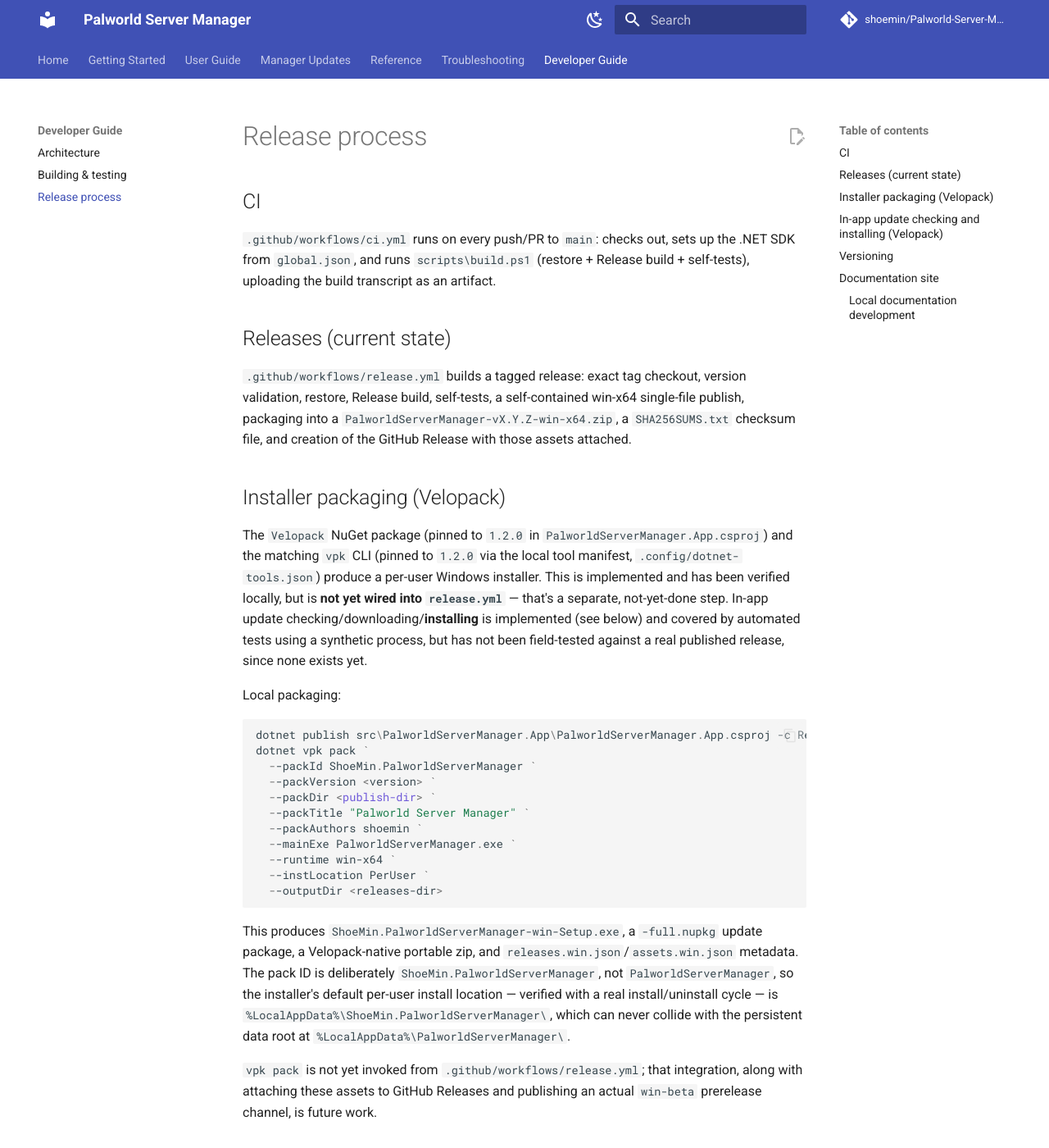
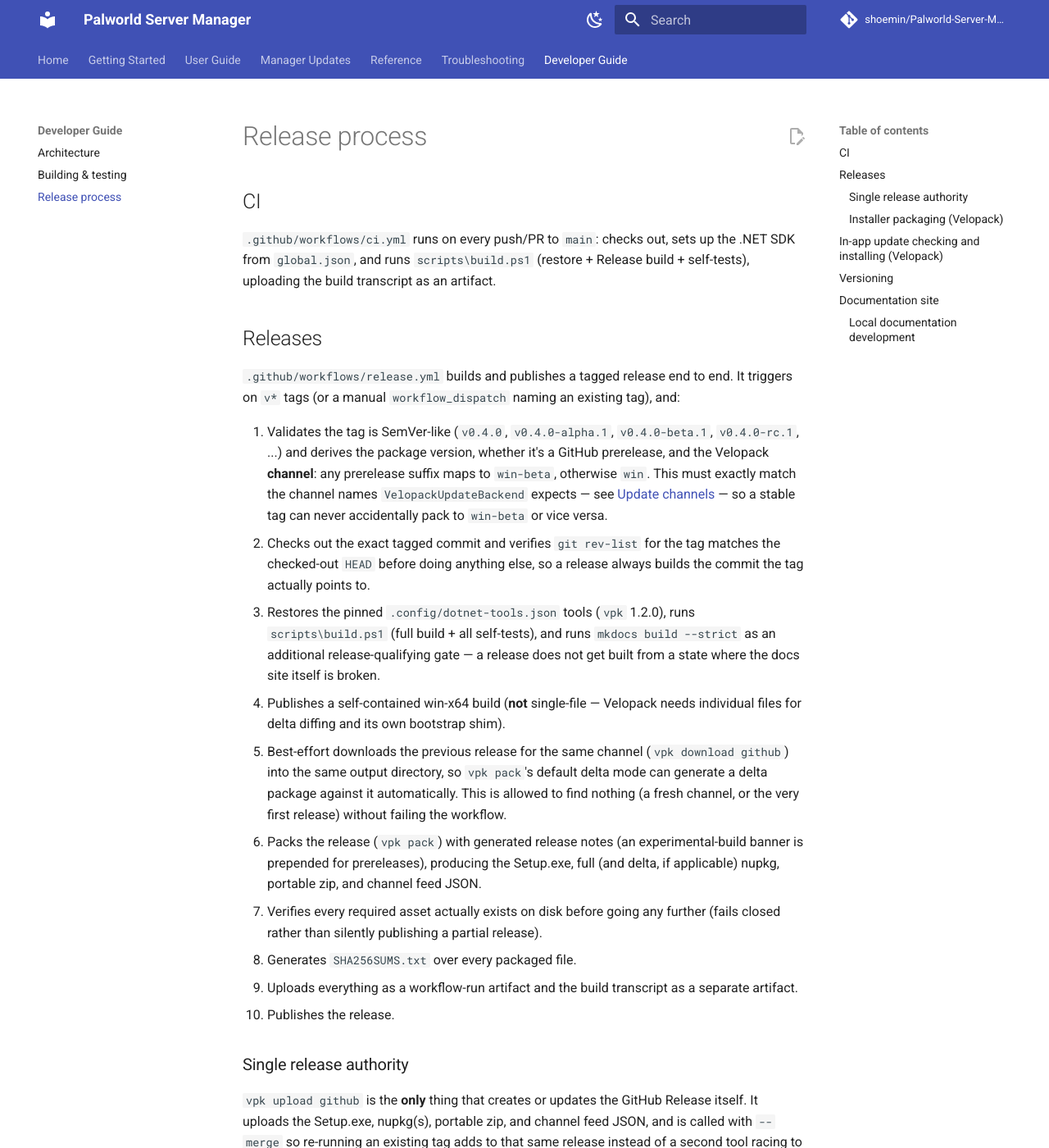
Before and after one commit to shoemin/Palworld-Server-Manager, an MkDocs documentation site: the page built from docs/developer/release-process.md, in a window 1280 px wide and 1400 px high. Shown: the whole window at 82% size. Built offline with MkDocs 1.6.1 and Material for MkDocs 9.7.7, drawn with Linux system fonts in a browser that asks for light colours; comment, search, counter and statistics services are not loaded; some of the changed text lies outside the part shown.

Commit message:
Document the real 4F release pipeline
Updates docs to describe the now-implemented release pipeline rather
than the "future work" language from the 4C/4D/4E docs passes.

- getting-started/installation.md: Setup.exe section now says the
  pipeline itself is implemented/verified, not the installer alone;
  points to the Releases page for current publish state.
- manager-updates/index.md: same distinction (pipeline ready vs.
  actually published).
- manager-updates/update-channels.md: documents the stable/prerelease
  tag-to-channel mapping the release workflow now enforces, and the
  new "fresh install defaults from the installed package" behavior
  from the channel-preference fix.
- manager-updates/checking-for-updates.md: corrects a stale line that
  called the runtime handoff "currently unused" - it's used by Install
  and Restart since 4E.
- developer/release-process.md: full rewrite of the Releases and
  Installer packaging sections describing the actual pipeline steps,
  the single-release-authority decision (vpk upload github, not a
  competing gh release create), channel-suffixed asset naming
  (confirmed against a real local run), and the InstalledChannel
  initial-preference behavior.
- README.md: release-pipeline description and asset list updated to
  mention Setup.exe/Velopack packaging and channel-correct publishing
  instead of only the old plain zip, with a link out to the full
  developer docs.

No page claims a release has actually been published - every changed
page is explicit that only the pipeline itself is implemented and
locally verified.

Verified: mkdocs build --strict passes with no warnings/errors.

Co-Authored-By: Claude Sonnet 5 <noreply@anthropic.com>

````diff
--- a/docs/developer/release-process.md
+++ b/docs/developer/release-process.md
@@ -4,39 +4,59 @@
 
 `.github/workflows/ci.yml` runs on every push/PR to `main`: checks out, sets up the .NET SDK from `global.json`, and runs `scripts\build.ps1` (restore + Release build + self-tests), uploading the build transcript as an artifact.
 
-## Releases (current state)
+## Releases
 
-`.github/workflows/release.yml` builds a tagged release: exact tag checkout, version validation, restore, Release build, self-tests, a self-contained win-x64 single-file publish, packaging into a `PalworldServerManager-vX.Y.Z-win-x64.zip`, a `SHA256SUMS.txt` checksum file, and creation of the GitHub Release with those assets attached.
+`.github/workflows/release.yml` builds and publishes a tagged release end to end. It triggers on `v*` tags (or a manual `workflow_dispatch` naming an existing tag), and:
 
-## Installer packaging (Velopack)
+1. Validates the tag is SemVer-like (`v0.4.0`, `v0.4.0-alpha.1`, `v0.4.0-beta.1`, `v0.4.0-rc.1`, ...) and derives the package version, whether it's a GitHub prerelease, and the Velopack **channel**: any prerelease suffix maps to `win-beta`, otherwise `win`. This must exactly match the channel names `VelopackUpdateBackend` expects — see [Update channels](../manager-updates/update-channels.md) — so a stable tag can never accidentally pack to `win-beta` or vice versa.
+2. Checks out the exact tagged commit and verifies `git rev-list` for the tag matches the checked-out `HEAD` before doing anything else, so a release always builds the commit the tag actually points to.
+3. Restores the pinned `.config/dotnet-tools.json` tools (`vpk` 1.2.0), runs `scripts\build.ps1` (full build + all self-tests), and runs `mkdocs build --strict` as an additional release-qualifying gate — a release does not get built from a state where the docs site itself is broken.
+4. Publishes a self-contained win-x64 build (**not** single-file — Velopack needs individual files for delta diffing and its own bootstrap shim).
+5. Best-effort downloads the previous release for the same channel (`vpk download github`) into the same output directory, so `vpk pack`'s default delta mode can generate a delta package against it automatically. This is allowed to find nothing (a fresh channel, or the very first release) without failing the workflow.
+6. Packs the release (`vpk pack`) with generated release notes (an experimental-build banner is prepended for prereleases), producing the Setup.exe, full (and delta, if applicable) nupkg, portable zip, and channel feed JSON.
+7. Verifies every required asset actually exists on disk before going any further (fails closed rather than silently publishing a partial release).
+8. Generates `SHA256SUMS.txt` over every packaged file.
+9. Uploads everything as a workflow-run artifact and the build transcript as a separate artifact.
+10. Publishes the release.
 
-The `Velopack` NuGet package (pinned to `1.2.0` in `PalworldServerManager.App.csproj`) and the matching `vpk` CLI (pinned to `1.2.0` via the local tool manifest, `.config/dotnet-tools.json`) produce a per-user Windows installer. This is implemented and has been verified locally, but is **not yet wired into `release.yml`** — that's a separate, not-yet-done step. In-app update checking/downloading/**installing** is implemented (see below) and covered by automated tests using a synthetic process, but has not been field-tested against a real published release, since none exists yet.
+### Single release authority
 
-Local packaging:
+`vpk upload github` is the **only** thing that creates or updates the GitHub Release itself. It uploads the Setup.exe, nupkg(s), portable zip, and channel feed JSON, and is called with `--merge` so re-running an existing tag adds to that same release instead of a second tool racing to create a duplicate. `SHA256SUMS.txt` isn't a Velopack asset, so it's attached afterward with a plain `gh release upload --clobber` against the release `vpk` just published — one authority creates the release, a simple follow-up adds the one extra file. There is deliberately no separate `gh release create` call anywhere in this workflow.
+
+### Installer packaging (Velopack)
+
+The `Velopack` NuGet package (pinned to `1.2.0` in `PalworldServerManager.App.csproj`) and the matching `vpk` CLI (pinned to `1.2.0` via the local tool manifest, `.config/dotnet-tools.json`) produce the per-user Windows installer described above.
+
+Local packaging (what the release workflow itself runs, minus the actual upload):
 
 ```powershell
-dotnet publish src\PalworldServerManager.App\PalworldServerManager.App.csproj -c Release -r win-x64 --self-contained true -o <publish-dir>
+dotnet publish src\PalworldServerManager.App\PalworldServerManager.App.csproj -c Release -r win-x64 --self-contained true -p:PublishSingleFile=false -p:Version=<version> -o <publish-dir>
+dotnet vpk download github --repoUrl https://github.com/shoemin/Palworld-Server-Manager --channel <win|win-beta> --outputDir <releases-dir> --token <token>   # best-effort, for deltas
 dotnet vpk pack `
   --packId ShoeMin.PalworldServerManager `
   --packVersion <version> `
+  --channel <win|win-beta> `
   --packDir <publish-dir> `
   --packTitle "Palworld Server Manager" `
   --packAuthors shoemin `
   --mainExe PalworldServerManager.exe `
   --runtime win-x64 `
   --instLocation PerUser `
+  --releaseNotes <notes.md> `
   --outputDir <releases-dir>
 ```
 
-This produces `ShoeMin.PalworldServerManager-win-Setup.exe`, a `-full.nupkg` update package, a Velopack-native portable zip, and `releases.win.json`/`assets.win.json` metadata. The pack ID is deliberately `ShoeMin.PalworldServerManager`, not `PalworldServerManager`, so the installer's default per-user install location — verified with a real install/uninstall cycle — is `%LocalAppData%\ShoeMin.PalworldServerManager\`, which can never collide with the persistent data root at `%LocalAppData%\PalworldServerManager\`.
+This produces `ShoeMin.PalworldServerManager-<channel>-Setup.exe`, a `ShoeMin.PalworldServerManager-<version>-<channel>-full.nupkg`, `ShoeMin.PalworldServerManager-<channel>-Portable.zip`, and `releases.<channel>.json`/`assets.<channel>.json` metadata — note the asset filenames themselves are channel-suffixed (`-win-beta-Setup.exe` for a prerelease, not `-win-Setup.exe`), confirmed against a real local `vpk pack --channel win-beta` run before trusting it in CI. The pack ID is deliberately `ShoeMin.PalworldServerManager`, not `PalworldServerManager`, so the installer's default per-user install location — verified with a real install/uninstall cycle — is `%LocalAppData%\ShoeMin.PalworldServerManager\`, which can never collide with the persistent data root at `%LocalAppData%\PalworldServerManager\`.
 
-`vpk pack` is not yet invoked from `.github/workflows/release.yml`; that integration, along with attaching these assets to GitHub Releases and publishing an actual `win-beta` prerelease channel, is future work.
+**No release has actually been published through this pipeline yet** — it is implemented and locally verified (including a real, read-only `vpk download github` check against this repository confirming graceful "no previous release" handling), but publishing the first one is a separate, deliberate action.
 
 ## In-app update checking and installing (Velopack)
 
 `ApplicationUpdateService` (in `PalworldServerManager.Core.Services.Update`) checks for, downloads, and applies updates through `VelopackUpdateBackend`, which wraps Velopack's `UpdateManager`/`GithubSource` against this repository's public GitHub Releases, anonymously. It is built behind `IApplicationUpdateBackend` specifically so the state machine, channel handling, and concurrency logic are unit-testable with a fake backend — self-tests never call GitHub or require a real Velopack install.
 
 Applying an update writes the `RuntimeHandoffService` handoff itself, then hands off to Velopack's external updater and exits — the restarted Manager reattaches to any Palworld server that kept running using the same reconciliation path a normal Manager restart uses. See [architecture](architecture.md#manager-self-update) for the full apply sequence and the `CriticalOperationTracker` gating that stops this from interrupting another Manager-owned operation. Execution-mode detection (Installed / Portable / Development) uses Velopack's own `IsInstalled`/`IsPortable` locator properties, falling back to a narrow sibling-`.csproj` check (not just a loose path guess) to distinguish a developer build from the current non-Velopack portable ZIP when neither Velopack flag is set.
+
+The first time the Manager ever runs with no saved channel preference, `IApplicationUpdateBackend.InstalledChannel` (read from Velopack's ambient `VelopackLocator.Current.Channel`, set process-wide by `VelopackApp.Build().Run()` at startup) seeds the *initial* preference — a package built for `win-beta` starts on Prerelease rather than silently defaulting everyone to Stable and never surfacing its own subsequent alpha/beta updates. Any preference the user has ever explicitly saved always takes priority over this from then on.
 
 ## Versioning
 
--- a/docs/getting-started/installation.md
+++ b/docs/getting-started/installation.md
@@ -11,11 +11,11 @@
     3. Run `PalworldServerManager.exe`. No installer, no separate .NET runtime download — the build is self-contained.
     4. Windows SmartScreen may warn about an unrecognized publisher, since the build is not currently code-signed. This is a known, documented limitation, not a sign of tampering — see [Security & Safety Model](../reference/security-model.md).
 
-=== "Setup.exe installer (not yet released)"
+=== "Setup.exe installer (not yet published)"
 
     A per-user Setup.exe installer, built with [Velopack](https://velopack.io), is implemented and has been verified with a real local install/uninstall cycle: it installs to its own `%LocalAppData%\ShoeMin.PalworldServerManager\` location, separate from the persistent data directory below, and uninstalling removes only that program-files-style directory, shortcuts, and its Add/Remove Programs entry — never your servers, backups, or logs.
 
-    It is **not yet part of the automated release pipeline** and is not attached to GitHub Releases, so there is no published version to install yet. In-app **Check for Updates** (Help menu) is implemented and works against a real install, but since nothing is published there is currently nothing for it to find — see [Manager Updates](../manager-updates/index.md). This page will be updated once a Setup.exe is actually published.
+    The GitHub Actions release pipeline that builds and publishes it is also implemented and locally verified, but **no release has been published through it yet** — check the [Releases page](https://github.com/shoemin/Palworld-Server-Manager/releases) for the current state. Once a `Setup.exe` is published, download and run it like any other Windows installer; **Check for Updates** (Help menu) will then be able to find subsequent releases on the matching [update channel](../manager-updates/update-channels.md). This page will be updated once that first release exists.
 
 ## Where things live
 
--- a/docs/manager-updates/update-channels.md
+++ b/docs/manager-updates/update-channels.md
@@ -2,15 +2,19 @@
 
 The Updates window lets you choose between two channels:
 
-- **Stable** (default) — only fully-released versions.
-- **Prerelease** — may include beta/RC builds, for testers who deliberately opt in.
+- **Stable** — only fully-released versions (tags like `v0.4.0`).
+- **Prerelease** — alpha/beta/RC builds (tags like `v0.4.0-alpha.1`, `v0.4.0-beta.1`, `v0.4.0-rc.1`), for testers who deliberately opt in.
 
 ## How this is enforced
 
-Each channel maps to a distinct Velopack release channel published alongside the build (`win` for Stable, `win-beta` for Prerelease), and Stable checks are additionally restricted to non-prerelease GitHub Releases. Selecting Prerelease does not retroactively make Stable installs see beta builds, and Stable never silently receives a prerelease build.
+Each channel maps to a distinct Velopack release channel packaged and published by the release pipeline (`win` for Stable, `win-beta` for Prerelease), and Stable checks are additionally restricted to non-prerelease GitHub Releases. Selecting Prerelease does not retroactively make Stable installs see beta builds, and Stable never silently receives a prerelease build. The release workflow derives the channel directly from the tag's SemVer prerelease suffix, so this mapping can't drift out of sync between what gets built and what the app expects.
 
-!!! note "Prerelease channel not yet published"
-    The release pipeline does not yet package or publish a `win-beta` channel (that is a future release-integration phase). Selecting Prerelease today will simply find no available update until that exists.
+## Default channel
+
+The very first time the Manager runs with no saved channel preference, it defaults to whichever channel **the installed package itself was actually built for** — installing a `v0.4.0-alpha.1` build (packaged for `win-beta`) starts you on Prerelease, not Stable, so you naturally keep receiving subsequent alpha/beta updates without having to find and flip a setting first. Once you ever explicitly choose a channel in the Updates window, that choice is remembered and always wins from then on, regardless of which package you originally installed.
+
+!!! note "No release published through this pipeline yet"
+    Packaging both channels is implemented and locally verified, but no release has actually been published yet — see [Manager Updates](index.md). Selecting either channel today will simply find no available update until a matching release exists.
 
 ## Switching channels
 
````
Also changed, not shown: README.md (+5 -16 lines), docs/manager-updates/checking-for-updates.md (+1 -1 lines), docs/manager-updates/index.md (+1 -1 lines).
